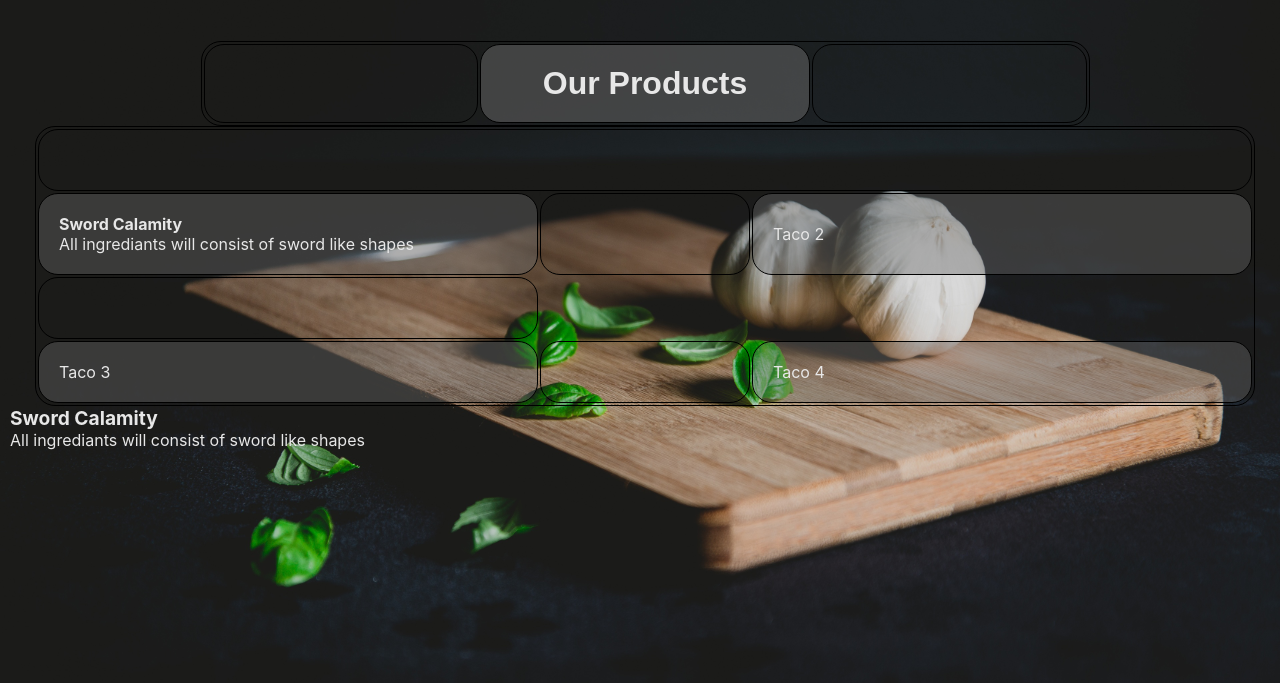
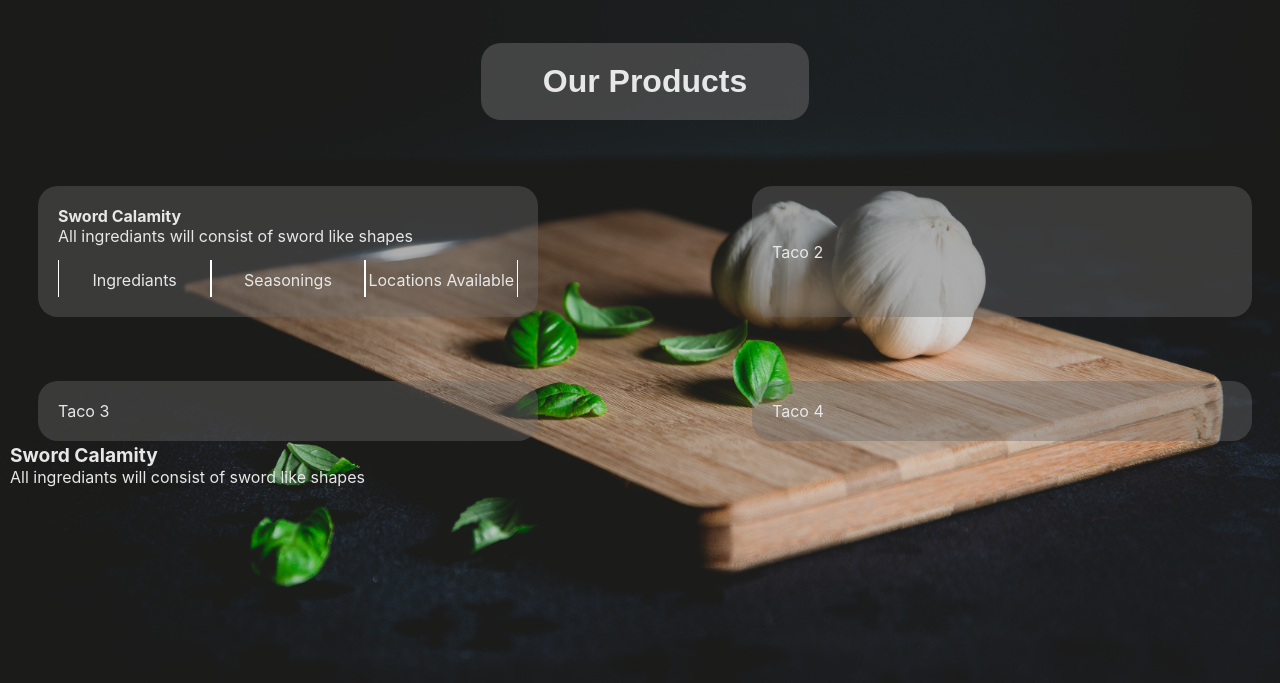
Before and after one commit to Akashchattikal/flaskapp, a Flask app: page /all_tacos in a window 1280 px wide. Shown: the part 84-767 px from the top of the page. Run offline with Flask 3, Linux system fonts and the light colour scheme; data comes from the database, SQL or seed files in the repository.

Commit message:
Drop Down Menu
Basic drop down menu completed.

```diff
--- a/static/css/style.css
+++ b/static/css/style.css
@@ -139,7 +139,6 @@ ul {
 }
 
 table, th, td {
-    border: 1px solid black;
     border-radius: 20px;
   }
 
@@ -226,3 +225,33 @@ td {
     background-attachment: fixed;
     background-size: 100% 100%;
 }
+.column {
+    float: left;
+    width: 33.33%;
+    padding-top: 10px;
+    border-right: 1px solid white;
+    border-left: 1px solid white;
+    padding-bottom: 7.5px;
+}
+
+/* Hide The disclosure widget: */
+.dropdown summary {
+    list-style: none;
+    cursor: pointer;
+    text-align: center;
+  }
+
+/* Detache details content */
+.dropdown .dropdown-content {
+    position: absolute;
+    min-inline-size: max-content;
+    background-color: rgb(106, 106, 106, 0.6);
+    padding: 10px 10px 10px 10px;
+    border-radius: 20px;
+    width: 4px;
+}
+
+/* Standard Syntax -  Prevent User Text Select*/
+.prevent-select {
+    user-select: none;
+}
--- a/static/script.js
+++ b/static/script.js
@@ -2,7 +2,7 @@ const navLinks = document.querySelectorAll('.nav_link');
 
 navLinks.forEach(navLink => {
     navLink.addEventListener('click', () => {
-        document.querySelector('.btn')?.classList.remove('btn');
-        navLink.classList.add('btn');
+        document.querySelector('.btn')?.classList.remove('.btn');
+        navLink.classList.add('.btn');
     });
 });
--- a/templates/all_tacos.html
+++ b/templates/all_tacos.html
@@ -17,9 +17,54 @@
         <td colspan="3">&nbsp;</td>
     </tr>
     <tr>
-        <td style="background-color: rgb(106, 106, 106, 0.4);" class="multiple-taco">
+        <td style="background-color: rgb(106, 106, 106, 0.4);" class="multiple-taco prevent-select">
             <b><a href = "/Taco_Types/{{ item [0] }}">{{ item[1]}}</a></b>
-            <p>{{ item[2]}}</p>
+            <p style="padding-bottom: 3%;">{{ item[2]}}</p>
+            <div class="column">
+                <div class="dropdown">
+                    <details>
+                        <summary>
+                            <div class="dropdown-trigger">
+                            Ingrediants
+                            </div>
+                        </summary>
+
+                        <div class="dropdown-content">
+                            Dropdown content here…
+                    </div>
+                    </details>
+                </div>
+            </div>
+            <div class="column">
+                <div class="dropdown">
+                    <details>
+                        <summary>
+                            <div class="dropdown-trigger">
+                            Seasonings
+                            </div>
+                        </summary>
+
+                        <div class="dropdown-content">
+                            Dropdown content here…
+                    </div>
+                    </details>
+                </div>
+            </div>
+            <div class="column">
+                <div class="dropdown">
+                    <details>
+                        <summary>
+                            <div class="dropdown-trigger">
+                            Locations Available
+                            </div>
+                        </summary>
+
+                        <div class="dropdown-content">
+                            Dropdown content here…
+                    </div>
+                    </details>
+                </div>
+            </div>
         </td>
         <td style ="width: 210px;">&nbsp;</td>
         <td style="background-color: rgb(106, 106, 106, 0.4);" class="multiple-taco">Taco 2</td>
--- a/templates/nav.html
+++ b/templates/nav.html
@@ -1,3 +1,4 @@
+<script src="https://ajax.googleapis.com/ajax/libs/jquery/3.7.0/jquery.min.js"></script>
 
 <ul class="nav_list">
     <li class="nav_item">
@@ -13,4 +14,3 @@
         <a href = "/order" class="nav_link">Order & Delivery</a>
     </li>
 </ul>
-<script src="{{url_for('static', filename='script.js')}}"></script>
```
